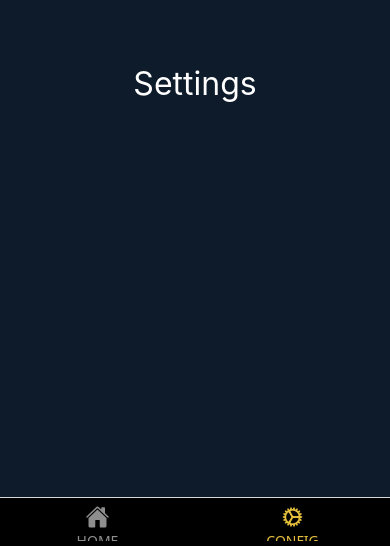
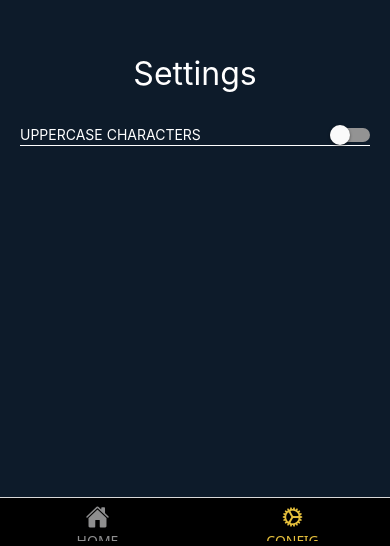
Before and after one commit to GracilianoOG/dio-bat-pass, a React Native app: screen /Config in a window 390 px wide. Shown: the part 298-844 px from the top of the page. Built offline with nearby package versions, Linux system fonts and the light colour scheme.

Commit message:
Create base for config switch

```diff
--- a/src/screens/ConfigScreen/ConfigScreen.component.tsx
+++ b/src/screens/ConfigScreen/ConfigScreen.component.tsx
@@ -1,5 +1,5 @@
 import React from "react";
-import { Text, View } from "react-native";
+import { Switch, Text, View } from "react-native";
 import { styles } from "./ConfigScreen.style";
 import { SafeAreaView } from "react-native-safe-area-context";
 
@@ -7,6 +7,26 @@ export function ConfigScreen() {
   return (
     <SafeAreaView style={styles.container}>
       <Text style={styles.mainTitle}>Settings</Text>
+      <View
+        style={{
+          width: "100%",
+        }}
+      >
+        <View
+          style={{
+            borderBottomWidth: 0.5,
+            borderBottomColor: "#fff",
+            flexDirection: "row",
+            alignItems: "center",
+            justifyContent: "space-between",
+          }}
+        >
+          <Text style={{ color: "#fff", textTransform: "uppercase" }}>
+            Uppercase characters
+          </Text>
+          <Switch />
+        </View>
+      </View>
     </SafeAreaView>
   );
 }
```
